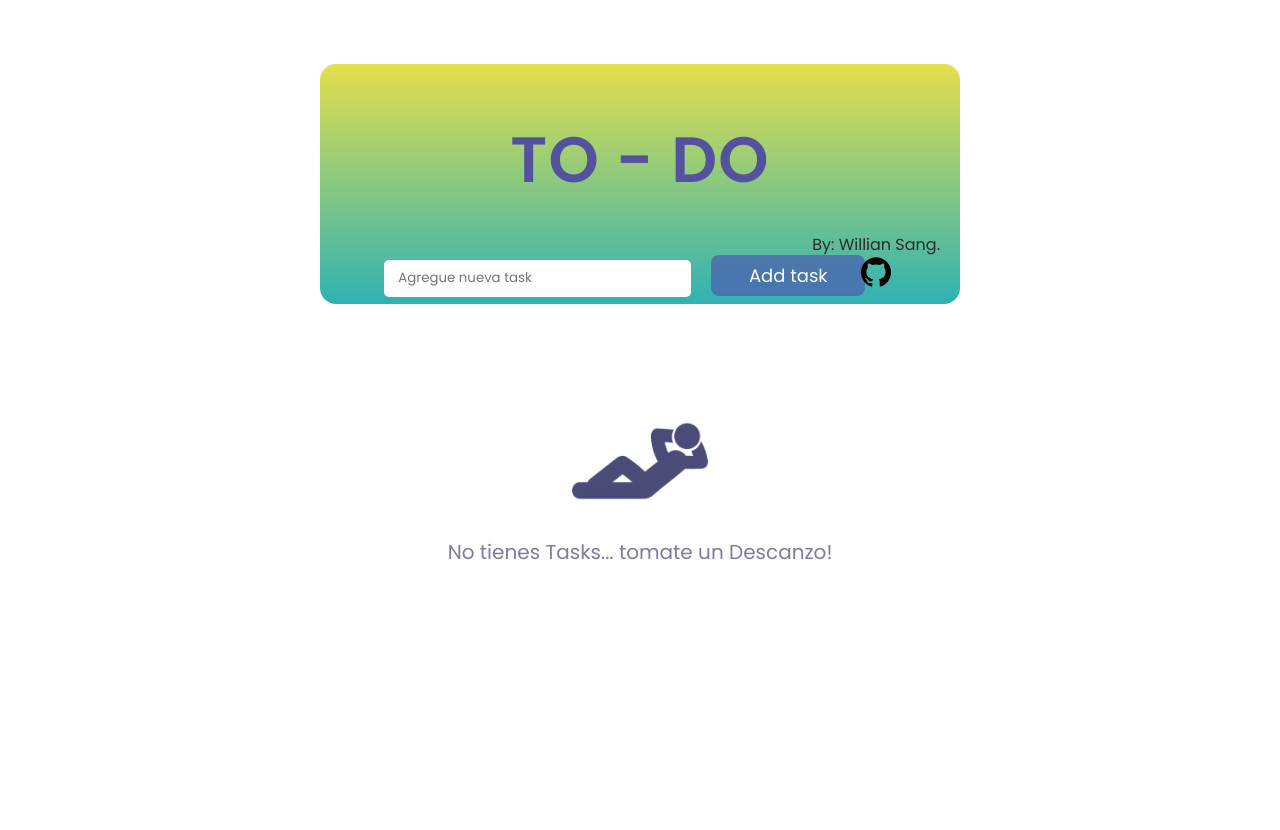
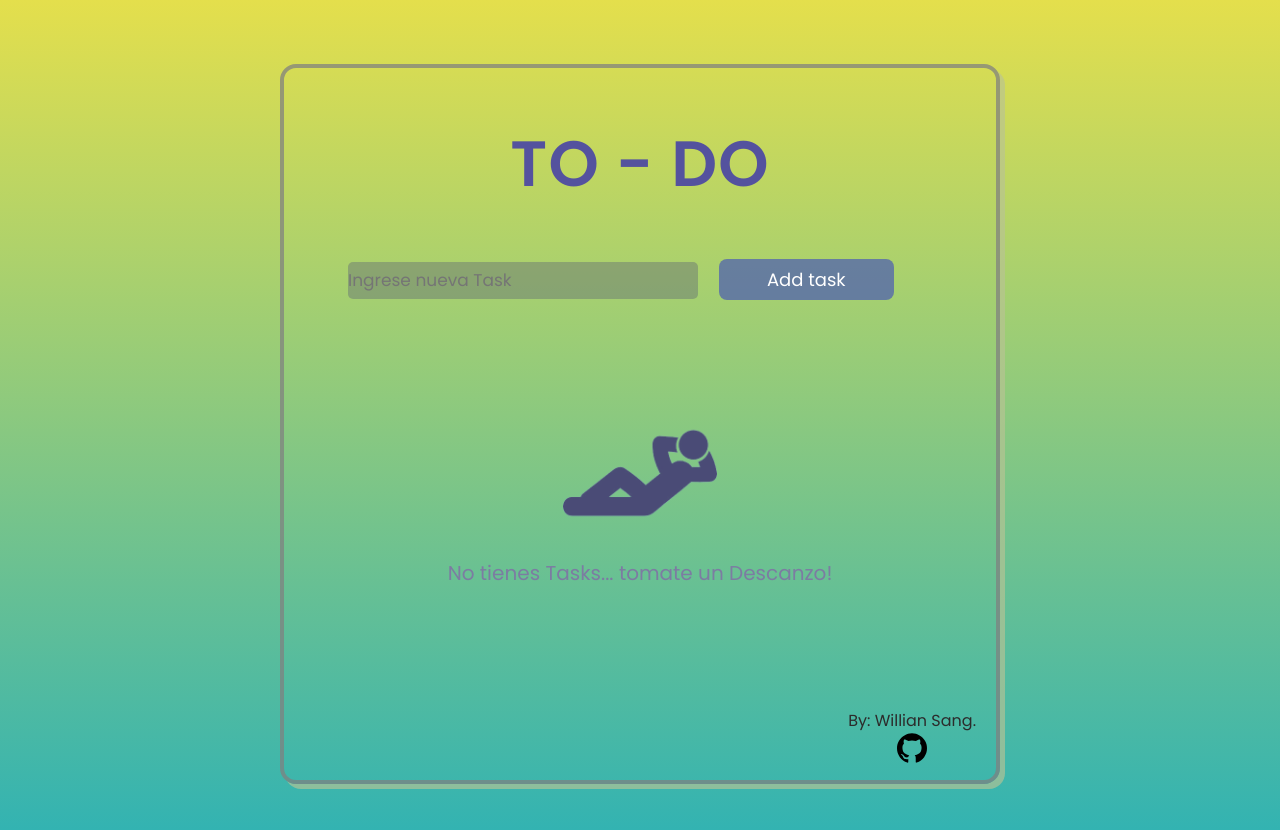
Before and after one commit to WillianSang/Task-List, a plain HTML site: page main.html in a window 1280 px wide. Before the commit the page ends 800 px from the top, so only its background shows below. Drawn offline with Linux system fonts and the light colour scheme.

Commit message:
detalles finales

```diff
--- a/main.html
+++ b/main.html
@@ -15,8 +15,8 @@
             <!-- Titulo y formulario de la TaskList -->
             <h1 class="title"> TO - DO </h1>
             <div class="search">
-                  <form>
-                        <input type=" text"  placeholder="    Agregue nueva task">
+                  <form class="input__box">
+                        <input type=" text"  placeholder="Ingrese nueva Task ">
                         <button class="buton"> Add task </button>
                   </form>
             </div>
@@ -34,8 +34,7 @@
 
             <footer class="created">
                   <p> By: Willian Sang.</p>
-                  <a href="https://github.com/WillianSang/Task-List"> <img src="Icons/github.svg"> </a>
-
+                  <a href="https://github.com/WillianSang/Task-List" target="_blank"> <img src="Icons/github.svg"> </a>
             </footer>
 
       </div>
--- a/style.css
+++ b/style.css
@@ -5,16 +5,22 @@
       padding: 0;
       box-sizing: border-box;
       font-family: 'Poppins', sans-serif;
+
 }
 
+body {
+      background: linear-gradient(0deg, rgba(47,178,180,1) 0%, rgba(228,223,76,1) 100%);
+}
 .container {
       position: relative;
       margin: 4rem auto;
-      background: linear-gradient(0deg, rgba(47,178,180,1) 0%, rgba(228,223,76,1) 100%);
+      border: 4px solid rgba(128, 128, 128, 0.73);
       padding: 3rem;
-      width: 50%;
-      height: 30vh;
+      width: 80%;
+      max-width: 45rem;
+      height: 90vh;
       border-radius: 1rem;
+      box-shadow: 5px 5px rgba(186, 195, 149, 0.648);
 }
 
 
@@ -35,6 +41,10 @@
       border: none;
       border-radius: 5px;
       margin-right: 1rem;
+      background-color: #48487553;
+      color: white;
+      font-size: 17px;
+      outline: none;
 }
 
 .search button {
```
